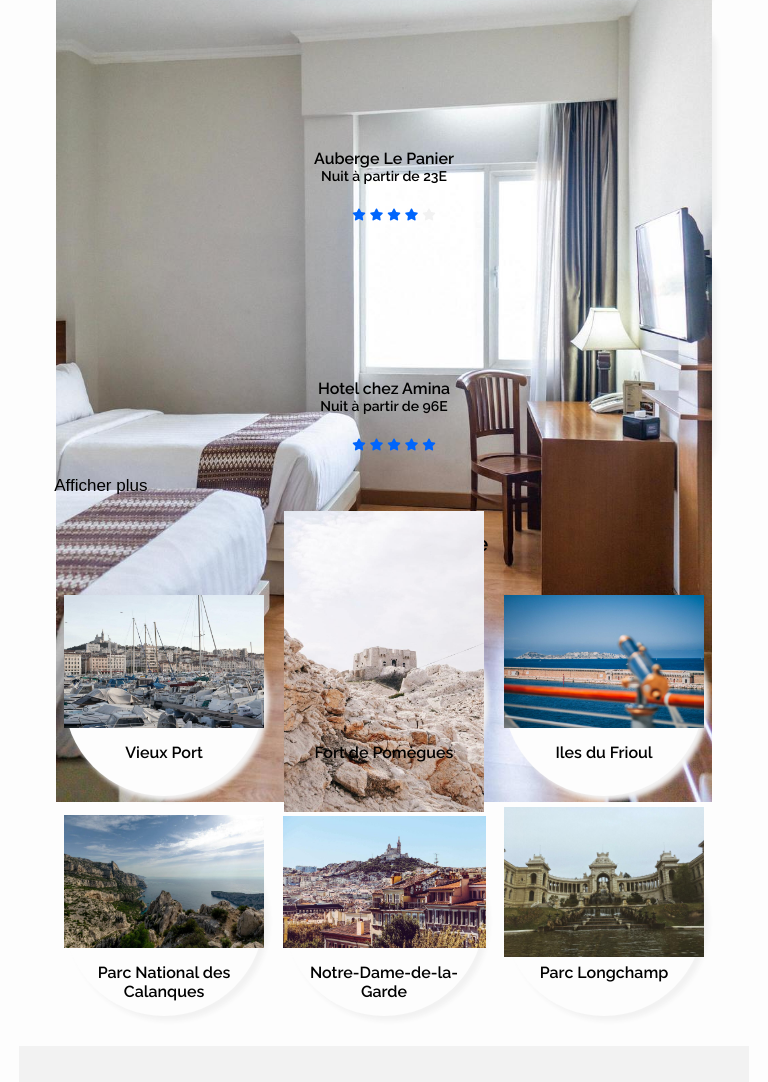
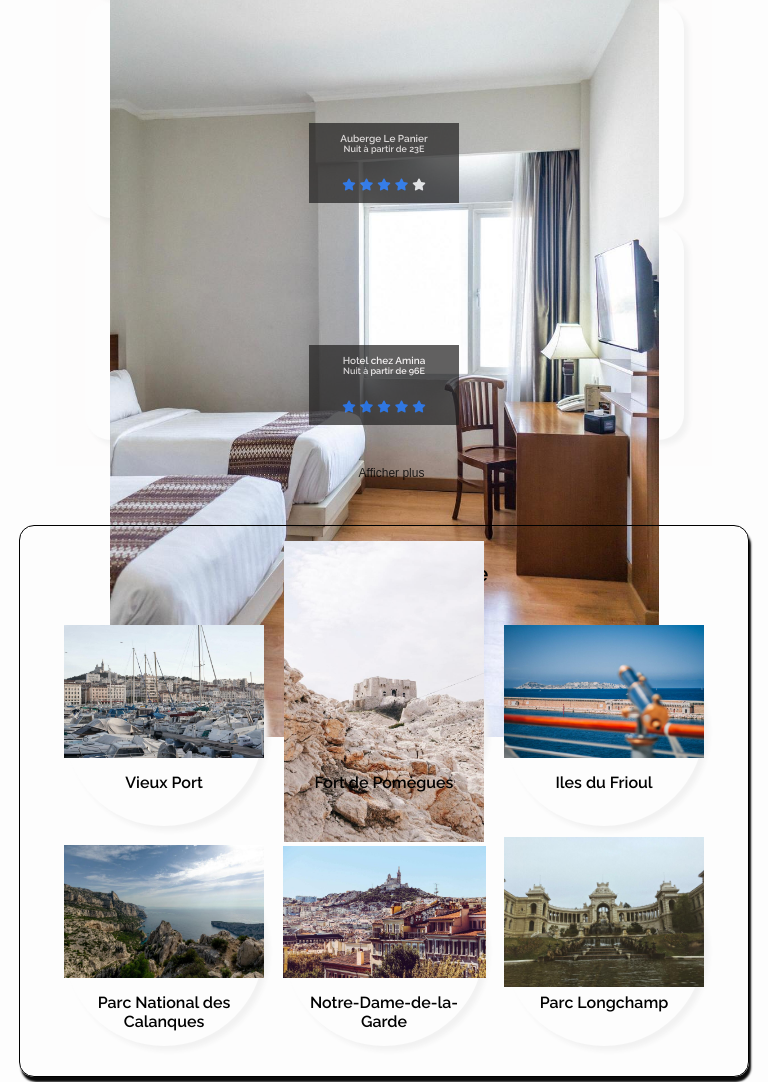
Before and after one commit to nina55555/AudreyNinaMorville_2_28042021, a plain HTML site: page P2_morville_Audreynina/P2_01_liengithub/index.html in a window 768 px wide. Shown: the part 2313-3395 px from the top of the page. Drawn offline with Linux system fonts and the light colour scheme.

Commit message:
responsive tablet version v2

```diff
--- a/P2_morville_Audreynina/P2_01_liengithub/style.css
+++ b/P2_morville_Audreynina/P2_01_liengithub/style.css
@@ -1062,11 +1062,6 @@ footer p{
 
 
  @media screen and (min-width:565px) and (max-width:1056px)  {
-    .pop{
-        /*background-color: orangered;*/
-     }
-
-
     .titrepop{
         /*background: chartreuse;*/
         display: flex;
@@ -1117,16 +1112,56 @@ footer p{
 
 
 
+
+    .card-heberg{
+        /*background-color: purple;*/
+        width: 599px;
+        margin: 7px auto;
+    }
+
+
+    .card-heberg img{
+        height: 200px;
+        padding: 25px 25px 25px 25px;
+        border-radius: 50px;
+        object-fit: cover;
+    }
+
+
+
     .infheberg{
         /*background-color: deeppink;*/
         text-align: center;
-    }
+        background-color: rgb(31, 30, 30);
+
+        opacity: 0.7;
+        width: 150px;
+        margin: 0 auto;
+    }
+
+
+
+    .infheberg h2{
+        color: rgb(240, 236, 236);
+        opacity: 1;
+        font-size: 10px;
+    }
+
+
+    .infheberg p{
+        color: rgb(240, 236, 236);
+        opacity: 1;
+        font-size: 9px;
+}
+
 
 
     .stars2{
         /*background-color: gold;*/
         width: 100%;
         display: block;
+        position: relative;
+        margin-top: 20px;
     }
 
  }
@@ -1138,8 +1173,11 @@ footer p{
  @media screen and (min-width:565px) and (max-width:1056px)  {
     .afficher-plus{
         /*background-color: rgb(159, 88, 209);*/
-        padding-top: 10px;
-        margin-left: 20px;
+        padding-top: 0px;
+        padding-bottom: 45px;
+        margin: 0 auto;
+        font-size: 12px;
+        opacity: 0.8;
     }
 
  }
@@ -1151,8 +1189,11 @@ footer p{
     .activité-container{
         /*background-color: midnightblue;*/
         width: 100%;
-        margin: 0 auto;
+        margin: 0px auto 10px ;
         text-align: center;
+        border: 1px solid black;
+        border-radius: 15px;
+        box-shadow: 2px 5px 2px rgb(10, 10, 10);
     }
 
  }
```
